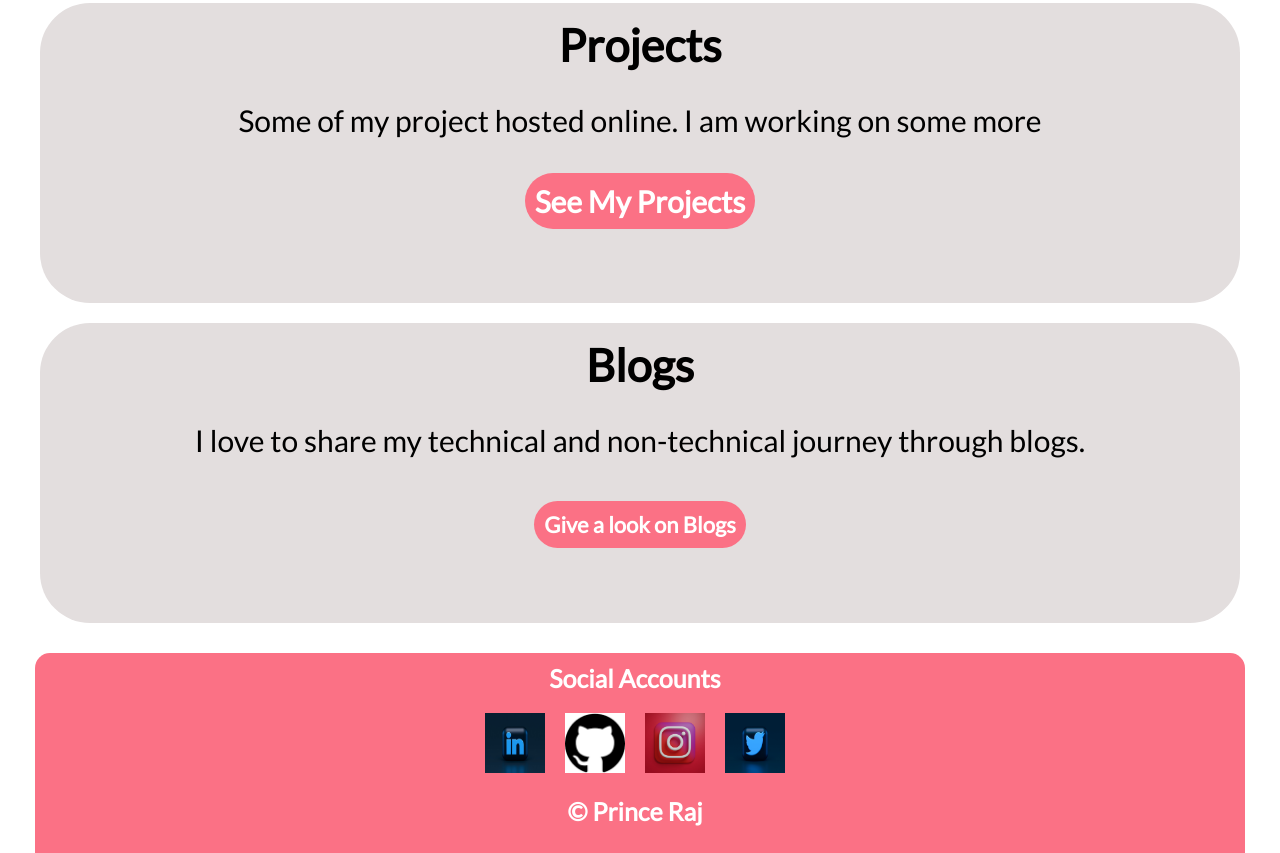
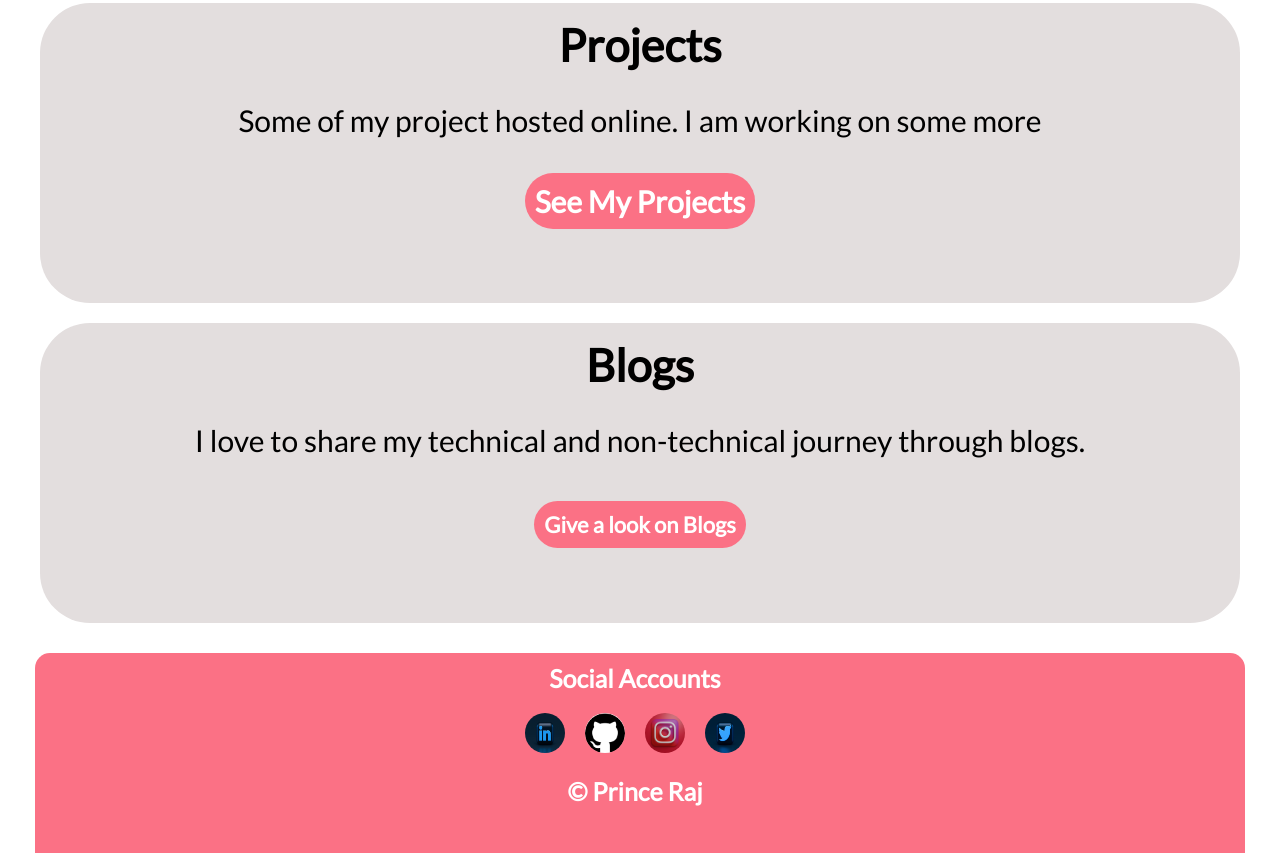
Before and after one commit to prince1096/prince-portFolio, a plain HTML site: page lib/components.html in a window 1280 px wide. Shown: the part 1011-1864 px from the top of the page. Drawn offline with Linux system fonts and the light colour scheme.

Commit message:
finalcss

```diff
--- a/lib/components.html
+++ b/lib/components.html
@@ -78,8 +78,9 @@
                 ><img
                   src="/images/linkedin.jpg"
                   alt=""
-                  height="60px"
-                  width="60px"
+                  height="40px"
+                  width="40px"
+                  class="img-last"
               /></a>
             </li>
             <li>
@@ -87,8 +88,9 @@
                 <img
                   src="/images/github.png"
                   alt=""
-                  height="60px"
-                  width="60px"
+                  height="40px"
+                  width="40px"
+                  class="img-last"
                 />
               </a>
             </li>
@@ -100,8 +102,9 @@
                 <img
                   src="/images/insta.jpg"
                   alt=""
-                  height="60px"
-                  width="60px"
+                  height="40px"
+                  width="40px"
+                  class="img-last"
                 />
               </a>
             </li>
@@ -112,8 +115,9 @@
                 ><img
                   src="/images/twitter.jpg"
                   alt=""
-                  height="60px"
-                  width="60px"
+                  height="40px"
+                  width="40px"
+                  class="img-last"
               /></a>
             </li>
           </ul>
--- a/style.css
+++ b/style.css
@@ -26,66 +26,6 @@ home-link {
   font: 30px;
 }
 /*
-.top-nav {
-  height: 100px;
-  padding: 3%;
-  width: auto;
-  background-color: var(--primary-color);
-  display: flex;
-  justify-content: space-between;
-  align-items: center;
-}
-
-.nav-list {
-  text-align: left;
-  color: white;
-  display: flex;
-  justify-content: space-between;
-  align-items: center;
-  list-style: none;
-}
-
-.intro-div {
-  height: 300px;
-  width: auto;
-}
-
-
-.img {
-  display: block;
-  margin-left: auto;
-  margin-right: auto;
-  width: 50%;
-}
-
-.intro-div {
-  height: 300px;
-  width: auto;
-  font-size: 24px;
-  color: var(--primary-color);
-  display: block;
-  margin-left: auto;
-  margin-right: auto;
-  width: 50%;
-}
-
-all-section {
-  height: 300px;
-  font-size: 20px;
-  display: block;
-  margin-left: auto;
-  margin-right: auto;
-  width: 50%;
-}
-
-.container {
-  height: 800px;
-  width: 400px;
-  display: flex;
-  align-items: center;
-  justify-content: space-between;
-} */
-
 /* Fresh Start */
 
 .top-nav {
@@ -251,3 +191,7 @@ footer {
 .link {
   padding: 10px;
 }
+
+.img-last {
+  border-radius: 20px;
+}
```
